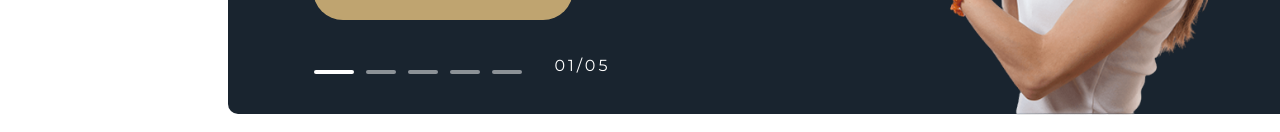
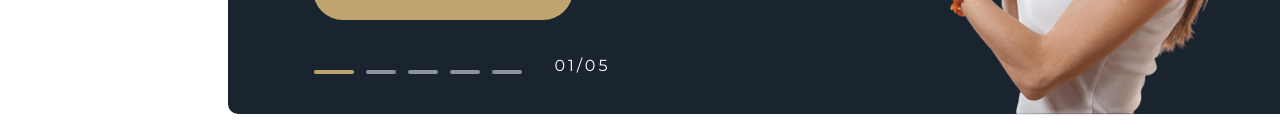
Before and after one commit to sirotkinaanastasia833-max/practical, a Vue app: page / in a window 1280 px wide. Shown: the part 528-660 px from the top of the page. Built offline with nearby package versions, Linux system fonts and the light colour scheme.

Commit message:
sixseven

```diff
--- a/src/components/homep/Carousel.vue
+++ b/src/components/homep/Carousel.vue
@@ -123,11 +123,11 @@ export default {
   border-radius: 2px;
 }
 .dash.active {
-  background: white;
+  background: var(--dark-gold);
   width: 40px;
 }
 .dash:hover {
-  background: rgba(255, 255, 255, 0.8);
+  background: var(--dark-gold);
 }
 .slide-content a {
   color: var(--dark-gold);
```
